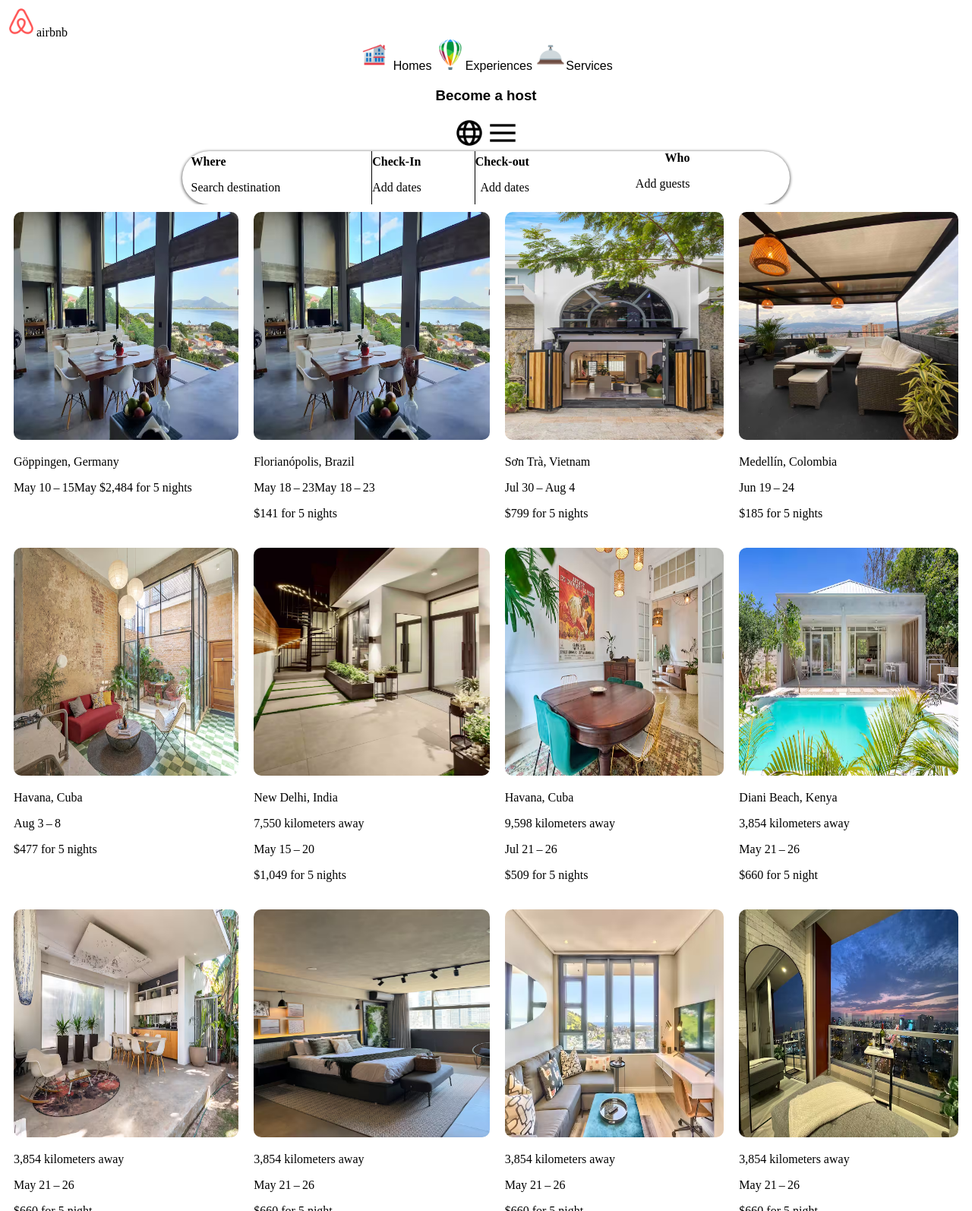
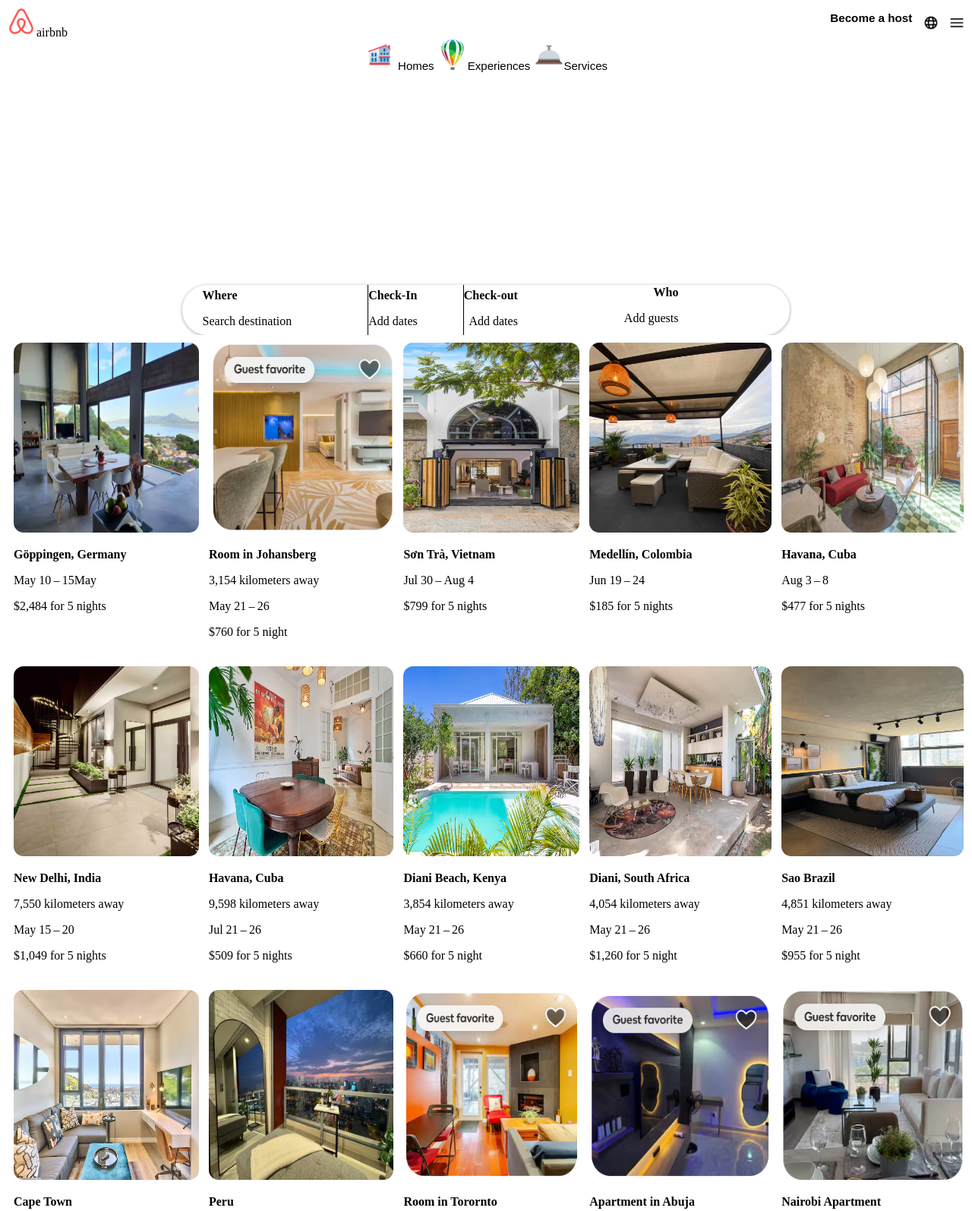
Before and after one commit to Nazo326/AirbnbProject, a plain HTML site: page html/index.html in a window 1280 px wide. Shown: the top 1594 px of the page at 76% size. Drawn offline with Linux system fonts and the light colour scheme.

Commit message:
August 26, 2025

```diff
--- a/css/rnb.css
+++ b/css/rnb.css
@@ -1,13 +1,17 @@
-header div {
+.nav-buttons {
   width: 100%;
   /* display:flex; */
   text-align: center;
   justify-content:center;
   align-content: center;
   font-family: Arial;
-
+  font-size: 15px;
+  gap: 11px;
+  padding-bottom: 280px;
+  /* color: rgb(228, 33, 66); */
   /* grid-template-columns: auto auto auto auto;  */
 }
+
 
 .airbnblogo,
 .Homes,
@@ -15,6 +19,7 @@ header div {
 .Services {
   font-family: Arial;
   width: 40px;
+
 }
 
 /* .become,
@@ -26,48 +31,80 @@ header div {
   /* padding-left: 100px;
 
 } */
+
+
+
 .globe{
   justify-content:right;
-  width: 40px;
+  width: 20px;
+  padding-top: 10px;
+  padding-right: 10px;
 }
 
 .menu{
   justify-content:right;
-  width: 40px;
+  width: 20px;
+  padding-top: 20px;
+  padding-right: 10px;
+  gap: 10px;
+
 }
 
-.become:hover{
-     background-color: rgb(237, 229, 229);
-     /* text-align: right;
-     justify-content:right */
-     /* border-radius: 30px; */
+.become {
+  font-family: Arial;
+  font-size: 13px;
+  position: absolute;
+  top: 0;
+  right: 0;
+  float: right;
+  display: flex;
+  gap: 15px;
+  /* padding-top: 40px ; */
 
+}
+
+.become .become-text:hover {
+  background-color: rgb(237, 229, 229);
+  font-family: Arial;
+  border-radius: 25px;
+  /* text-align: right;
+  justify-content:right */
+
+
+}
+.cb {
+  margin-bottom: 32px;
+
+}
+
+.pic-grid {
+  margin-bottom: 32px;
 }
 
 .cb{
     width: 800px;
-    height: 70px;
+    height: 66px;
     background-color: white ;
     display: flex;
     border-radius: 50px ;
     justify-content:center;
     align-content: center;
-    margin-bottom: 40px;
+    margin-bottom: 3px;
     margin: auto;
-    box-shadow: 0 1px 4px gray, 0 1px 4px gray;
+    box-shadow: 0 1px 4px rgb(203, 202, 202), 0 1px 4px rgb(203, 202, 202);
 }
 
 .cb1{
 
     text-align: left;
-    padding-right: 120px ;
+    padding-right: 100px ;
     padding-top: 5px;
 
 }
 .cb2{
 
     text-align: left;
-    padding-right: 70px ;
+    padding-right: 60px ;
     padding-top: 5px;
     border-left: 1px solid;
 
@@ -84,30 +121,32 @@ header div {
     text-align: right;
     padding-right: 120px ;
     padding-left: 70px ;
-    padding-top: 1px solid;
+    padding-top: 1px;
 }
-.cb4 i{
-    color: rgb(232, 68, 101);
-}
+/* .cb4 i{
+  font-size: 50px;
+  color: rgb(232, 68, 101);
+} */
 
 .cb1:hover,
 .cb2:hover,
 .cb3:hover,
 .cb4:hover{
-    background-color: lightgray;
+    background-color: rgba(232, 229, 229, 0.943);
     border-radius: 30px;
 }
 
 .pic-grid {
     background-color: white;
     display: grid;
-    grid-template-columns: auto auto auto auto;
+    grid-template-columns: auto auto auto auto auto;
+
 }
 
 .pic-grid img {
-    width: 100%;
-    height: 300px;
-    border-radius: 10px;
+    width: 103%;
+    height: 250px;
+    border-radius: 13px;
 }
 
 .item{
@@ -216,6 +255,7 @@ section{
   justify-content:center;
   align-content: center;
 
+
 }
 
 
--- a/html/index.html
+++ b/html/index.html
@@ -11,21 +11,22 @@
 
     <header>
       <img class="airbnblogo" src="/icons8-airbnb-100.png" alt="">airbnb
-      <div>
+      <div class="nav-buttons">
         <img class="Homes" src="/icons8-mansion-100.png" alt=""> Homes
         <img class="Experiences" src="/icons8-air-balloon-100.png" alt="">Experiences
         <img class="Services" src="/icons8-service-bell-100.png" alt="">Services
       </div>
 
-        <div class="become"><h3>Become a host</h3></div>
-        <div>
-        <img class="globe" src="/icons8-globe-100.png" alt="">
-        <img class="menu" src="/icons8-menu-100.png" alt="">
+      <div class="become"><h3 class="become-text">Become a host</h3>
+        <div class="menu-buttons">
+          <img class="globe" src="/icons8-globe-100.png" alt="">
+          <img class="menu" src="/icons8-menu-100.png" alt="">
+        </div>
       </div>
 
     </header>
 
-     <div class="cb">
+    <div class="cb">
         <div class="cb1">
           <b> Where</b>
         <p>Search destination</p>
@@ -44,70 +45,96 @@
         <div class="cb4">
         <b>Who</b>
         <p> Add guests</p>
-        <i class="bi bi-search"></i>
+
         </div>
+
     </div>
     <div class="pic-grid">
         <div class="item"> <img src="/images/brazil pic.avif" alt="">
-        <p>Göppingen, Germany</p>
-        <p>May 10 – 15May $2,484 for 5 nights </p></div>
+        <p><b>Göppingen, Germany</b></p>
+        <p>May 10 – 15May
+        <p>$2,484 for 5 nights </p></div>
 
-        <div class="item"><img src="/images/brazil pic.avif" alt="">
-            <p></p>Florianópolis, Brazil</p>
-            <p>May 18 – 23May 18 – 23</p>
-            <p>$141 for 5 nights</p></div>
+        <div class="item"><img src="/Apartment in Gardens.png" alt="">
+            <p><b>Room in Johansberg</b></p>
+            <p>3,154 kilometers away</p>
+            <p>May 21 – 26</p>
+            <p>$760 for 5 night</p></div>
+
         <div class="item"><img src="/images/vietnam pic.avif" alt="">
-        <p> Sơn Trà, Vietnam</p>
+        <p><b> Sơn Trà, Vietnam</b></p>
             <p>Jul 30 – Aug 4</p>
             <p>$799 for 5 nights</p></div>
 
         <div class="item"><img src="/images/colombia pic.avif" alt="">
-        <p>Medellín, Colombia</p>
+        <p><b>Medellín, Colombia</b></p>
             <p>Jun 19 – 24</p>
             <p>$185 for 5 nights</p></div>
 
         <div class="item"><img src="/images/cuba pic.avif" alt="">
-        <p>Havana, Cuba</p>
+        <p><b>Havana, Cuba</b></p>
             <p>Aug 3 – 8</p>
             <p>$477 for 5 nights</p></div>
 
         <div class="item"><img src="/images/india del.avif" alt="">
-        <p>New Delhi, India</p>
+        <p><b>New Delhi, India</b></p>
             <p>7,550 kilometers away</p>
             <p>May 15 – 20</p>
             <p>$1,049 for 5 nights</p></div>
 
         <div class="item"><img src="/images/havana pic.avif" alt="">
-        <p>Havana, Cuba</p>
+        <p><b>Havana, Cuba</b></p>
            <p> 9,598 kilometers away</p>
             <p>Jul 21 – 26</p>
             <p>$509 for 5 nights</p></div>
 
         <div class="item"><img src="/images/kenya pic.avif" alt="">
-        <p>Diani Beach, Kenya</p>
+        <p><b>Diani Beach, Kenya</b></p>
             <p>3,854 kilometers away</p>
             <p>May 21 – 26</p>
             <p>$660 for 5 night</p></div>
 
         <div class="item"><img src="/images/south africa.jpeg" alt="">
-            <p>3,854 kilometers away</p>
+          <p><b>Diani, South Africa</b></p>
+            <p>4,054 kilometers away</p>
+            <p>May 21 – 26</p>
+            <p>$1,260 for 5 night</p></div>
+
+        <div class="item"><img src="/images/Sao brazill.jpeg" alt="">
+          <p><b>Sao Brazil</b></p>
+            <p>4,851 kilometers away</p>
+            <p>May 21 – 26</p>
+            <p>$955 for 5 night</p></div>
+
+        <div class="item"><img src="/images/cape south.jpeg" alt="">
+          <p><b>Cape Town</b></p>
+            <p>2,834 kilometers away</p>
+            <p>May 21 – 26</p>
+            <p>$1,020 for 5 night</p></div>
+
+        <div class="item"><img src="/images/peru.jpg" alt="">
+          <p><b>Peru</b></p>
+            <p>4,052 kilometers away</p>
             <p>May 21 – 26</p>
             <p>$660 for 5 night</p></div>
 
-        <div class="item"><img src="/images/Sao brazill.jpeg" alt="">
-            <p>3,854 kilometers away</p>
+        <div class="item"><img src="/Guest Suite in Torornto.png" alt="">
+          <p><b>Room in Torornto</b></p>
+            <p>3,154 kilometers away</p>
             <p>May 21 – 26</p>
-            <p>$660 for 5 night</p></div>
+            <p>$1,903 for 5 night</p></div>
 
-        <div class="item"><img src="/images/cape south.jpeg" alt="">
-            <p>3,854 kilometers away</p>
+        <div class="item"><img src="/Apartment in Abuja Municipal.png" alt="">
+          <p><b>Apartment in Abuja</b></p>
+            <p>694 kilometers away</p>
             <p>May 21 – 26</p>
-            <p>$660 for 5 night</p></div>
+            <p>N660 for 5 night</p></div>
 
-        <div class="item"><img src="/images/peru.jpg" alt="">
-            <p>3,854 kilometers away</p>
+        <div class="item"><img src="/Apartment in Nairobi.png" alt="">
+          <p><b>Nairobi Apartment</b></p>
+            <p>3,154 kilometers away</p>
             <p>May 21 – 26</p>
-            <p>$660 for 5 night</p></div>
+            <p>$550 for 5 night</p></div>
 
     </div>
 
```
Also changed, not shown: Apartment in Abuja Municipal.png (added), Apartment in Gardens.png (added), Apartment in Nairobi.png (added), Guest Suite in Torornto.png (added).
